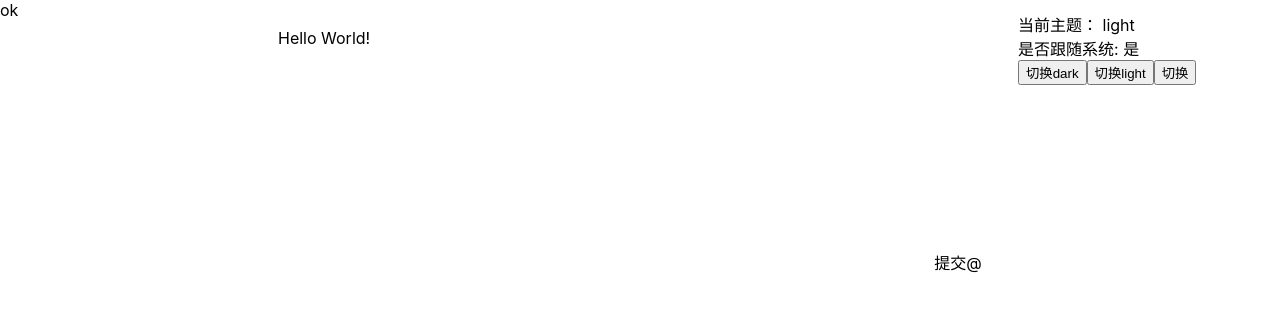
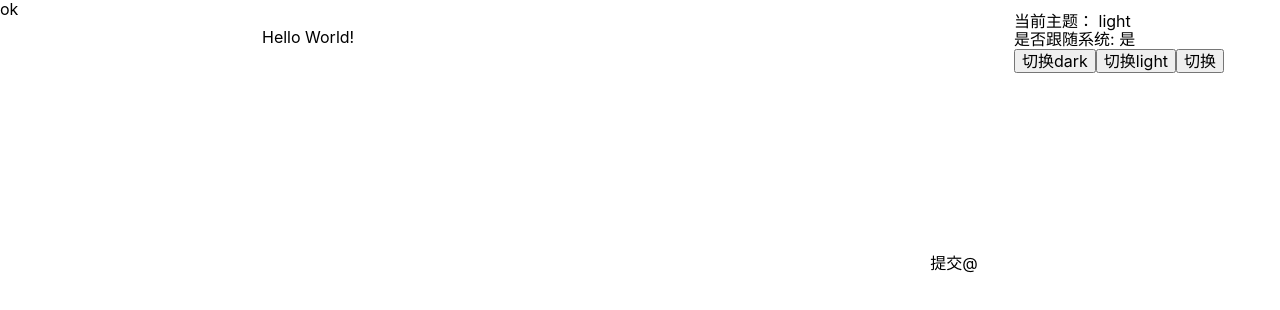
Before and after one commit to JunJD/starter_for_code_ts, a React app: page / in a window 1280 px wide. Shown: the top 310 px of the page. Built offline with nearby package versions, Linux system fonts and the light colour scheme.

Commit message:
feat：end

```diff
--- a/public/index.html
+++ b/public/index.html
@@ -14,6 +14,7 @@
       manifest.json provides metadata used when your web app is installed on a
       user's mobile device or desktop. See https://developers.google.com/web/fundamentals/web-app-manifest/
     -->
+    <meta name="viewport" content="initial-scale=1, width=device-width" />
     <link rel="manifest" href="%PUBLIC_URL%/manifest.json" />
     <!--
       Notice the use of %PUBLIC_URL% in the tags above.
--- a/src/common/style/base.less
+++ b/src/common/style/base.less
@@ -1,5 +1,5 @@
+@import url('@/common/style/normalize.less');
 @import url('@/common/style/colors/main.less');
-
 
 html body {
     margin: 0 auto;
--- /dev/null
+++ b/src/common/style/normalize.less
@@ -0,0 +1,349 @@
+/*! normalize.css v8.0.1 | MIT License | github.com/necolas/normalize.css */
+
+/* Document
+   ========================================================================== */
+
+/**
+ * 1. Correct the line height in all browsers.
+ * 2. Prevent adjustments of font size after orientation changes in iOS.
+ */
+
+ html {
+    line-height: 1.15; /* 1 */
+    -webkit-text-size-adjust: 100%; /* 2 */
+  }
+
+  /* Sections
+     ========================================================================== */
+
+  /**
+   * Remove the margin in all browsers.
+   */
+
+  body {
+    margin: 0;
+  }
+
+  /**
+   * Render the `main` element consistently in IE.
+   */
+
+  main {
+    display: block;
+  }
+
+  /**
+   * Correct the font size and margin on `h1` elements within `section` and
+   * `article` contexts in Chrome, Firefox, and Safari.
+   */
+
+  h1 {
+    font-size: 2em;
+    margin: 0.67em 0;
+  }
+
+  /* Grouping content
+     ========================================================================== */
+
+  /**
+   * 1. Add the correct box sizing in Firefox.
+   * 2. Show the overflow in Edge and IE.
+   */
+
+  hr {
+    box-sizing: content-box; /* 1 */
+    height: 0; /* 1 */
+    overflow: visible; /* 2 */
+  }
+
+  /**
+   * 1. Correct the inheritance and scaling of font size in all browsers.
+   * 2. Correct the odd `em` font sizing in all browsers.
+   */
+
+  pre {
+    font-family: monospace, monospace; /* 1 */
+    font-size: 1em; /* 2 */
+  }
+
+  /* Text-level semantics
+     ========================================================================== */
+
+  /**
+   * Remove the gray background on active links in IE 10.
+   */
+
+  a {
+    background-color: transparent;
+  }
+
+  /**
+   * 1. Remove the bottom border in Chrome 57-
+   * 2. Add the correct text decoration in Chrome, Edge, IE, Opera, and Safari.
+   */
+
+  abbr[title] {
+    border-bottom: none; /* 1 */
+    text-decoration: underline; /* 2 */
+    text-decoration: underline dotted; /* 2 */
+  }
+
+  /**
+   * Add the correct font weight in Chrome, Edge, and Safari.
+   */
+
+  b,
+  strong {
+    font-weight: bolder;
+  }
+
+  /**
+   * 1. Correct the inheritance and scaling of font size in all browsers.
+   * 2. Correct the odd `em` font sizing in all browsers.
+   */
+
+  code,
+  kbd,
+  samp {
+    font-family: monospace, monospace; /* 1 */
+    font-size: 1em; /* 2 */
+  }
+
+  /**
+   * Add the correct font size in all browsers.
+   */
+
+  small {
+    font-size: 80%;
+  }
+
+  /**
+   * Prevent `sub` and `sup` elements from affecting the line height in
+   * all browsers.
+   */
+
+  sub,
+  sup {
+    font-size: 75%;
+    line-height: 0;
+    position: relative;
+    vertical-align: baseline;
+  }
+
+  sub {
+    bottom: -0.25em;
+  }
+
+  sup {
+    top: -0.5em;
+  }
+
+  /* Embedded content
+     ========================================================================== */
+
+  /**
+   * Remove the border on images inside links in IE 10.
+   */
+
+  img {
+    border-style: none;
+  }
+
+  /* Forms
+     ========================================================================== */
+
+  /**
+   * 1. Change the font styles in all browsers.
+   * 2. Remove the margin in Firefox and Safari.
+   */
+
+  button,
+  input,
+  optgroup,
+  select,
+  textarea {
+    font-family: inherit; /* 1 */
+    font-size: 100%; /* 1 */
+    line-height: 1.15; /* 1 */
+    margin: 0; /* 2 */
+  }
+
+  /**
+   * Show the overflow in IE.
+   * 1. Show the overflow in Edge.
+   */
+
+  button,
+  input { /* 1 */
+    overflow: visible;
+  }
+
+  /**
+   * Remove the inheritance of text transform in Edge, Firefox, and IE.
+   * 1. Remove the inheritance of text transform in Firefox.
+   */
+
+  button,
+  select { /* 1 */
+    text-transform: none;
+  }
+
+  /**
+   * Correct the inability to style clickable types in iOS and Safari.
+   */
+
+  button,
+  [type="button"],
+  [type="reset"],
+  [type="submit"] {
+    appearance: button;
+  }
+
+  /**
+   * Remove the inner border and padding in Firefox.
+   */
+
+  button::-moz-focus-inner,
+  [type="button"]::-moz-focus-inner,
+  [type="reset"]::-moz-focus-inner,
+  [type="submit"]::-moz-focus-inner {
+    border-style: none;
+    padding: 0;
+  }
+
+  /**
+   * Restore the focus styles unset by the previous rule.
+   */
+
+  button:-moz-focusring,
+  [type="button"]:-moz-focusring,
+  [type="reset"]:-moz-focusring,
+  [type="submit"]:-moz-focusring {
+    outline: 1px dotted ButtonText;
+  }
+
+  /**
+   * Correct the padding in Firefox.
+   */
+
+  fieldset {
+    padding: 0.35em 0.75em 0.625em;
+  }
+
+  /**
+   * 1. Correct the text wrapping in Edge and IE.
+   * 2. Correct the color inheritance from `fieldset` elements in IE.
+   * 3. Remove the padding so developers are not caught out when they zero out
+   *    `fieldset` elements in all browsers.
+   */
+
+  legend {
+    box-sizing: border-box; /* 1 */
+    color: inherit; /* 2 */
+    display: table; /* 1 */
+    max-width: 100%; /* 1 */
+    padding: 0; /* 3 */
+    white-space: normal; /* 1 */
+  }
+
+  /**
+   * Add the correct vertical alignment in Chrome, Firefox, and Opera.
+   */
+
+  progress {
+    vertical-align: baseline;
+  }
+
+  /**
+   * Remove the default vertical scrollbar in IE 10+.
+   */
+
+  textarea {
+    overflow: auto;
+  }
+
+  /**
+   * 1. Add the correct box sizing in IE 10.
+   * 2. Remove the padding in IE 10.
+   */
+
+  [type="checkbox"],
+  [type="radio"] {
+    box-sizing: border-box; /* 1 */
+    padding: 0; /* 2 */
+  }
+
+  /**
+   * Correct the cursor style of increment and decrement buttons in Chrome.
+   */
+
+  [type="number"]::-webkit-inner-spin-button,
+  [type="number"]::-webkit-outer-spin-button {
+    height: auto;
+  }
+
+  /**
+   * 1. Correct the odd appearance in Chrome and Safari.
+   * 2. Correct the outline style in Safari.
+   */
+
+  [type="search"] {
+    appearance: textfield; /* 1 */
+    outline-offset: -2px; /* 2 */
+  }
+
+  /**
+   * Remove the inner padding in Chrome and Safari on macOS.
+   */
+
+  [type="search"]::-webkit-search-decoration {
+    -webkit-appearance: none;
+  }
+
+  /**
+   * 1. Correct the inability to style clickable types in iOS and Safari.
+   * 2. Change font properties to `inherit` in Safari.
+   */
+
+  ::-webkit-file-upload-button {
+    -webkit-appearance: button; /* 1 */
+    font: inherit; /* 2 */
+  }
+
+  /* Interactive
+     ========================================================================== */
+
+  /*
+   * Add the correct display in Edge, IE 10+, and Firefox.
+   */
+
+  details {
+    display: block;
+  }
+
+  /*
+   * Add the correct display in all browsers.
+   */
+
+  summary {
+    display: list-item;
+  }
+
+  /* Misc
+     ========================================================================== */
+
+  /**
+   * Add the correct display in IE 10+.
+   */
+
+  template {
+    display: none;
+  }
+
+  /**
+   * Add the correct display in IE 10.
+   */
+
+  [hidden] {
+    display: none;
+  }
--- a/src/common/style/theme/dark.less
+++ b/src/common/style/theme/dark.less
@@ -26,7 +26,6 @@
 
   --ai-text-primary: var(--ai-text-high);
   --ai-text-secondary: var(--ai-text-low);
-  --ai-text-disabled: rgba(var(--ai-text-high), 0.38);
 
 
 }
--- a/src/common/style/theme/light.less
+++ b/src/common/style/theme/light.less
@@ -27,5 +27,4 @@
 
   --ai-text-primary: var(--ai-text-high);
   --ai-text-secondary: var(--ai-text-low);
-  --ai-text-disabled: rgba(var(--ai-text-high), 0.38);
 }
--- a/src/configs/themeConfig.ts
+++ b/src/configs/themeConfig.ts
@@ -5,7 +5,7 @@
   mode: PaletteMode;
   color: ColorScales
   // routingLoader: boolean;
-  // navigationSize: number;
+//   navigationSize: number;
   // responsiveFontSizes: boolean;
   // disableRipple: boolean;
 };
@@ -21,7 +21,7 @@
 	// routingLoader: true /* true | false */,
 
 	// ** Navigation (Menu) Configs
-	// navigationSize: 260 /* Number in PX(Pixels) */,
+	// navigationSize: 220 /* Number in PX(Pixels) */,
 
 	// ** Other Configs 响应式式字体
 	// responsiveFontSizes: true /* true | false */,
--- a/src/layout/Navigation/index.less
+++ b/src/layout/Navigation/index.less
@@ -1,4 +1,18 @@
+:root {
+    --Sidebar-width: 220px;
+}
+
+@media (min-width: 1200px){
+    :root {
+        --Sidebar-width: 240px;
+    }
+}
+
 .navigation {
-    flex: 1;
+    width: var(--Sidebar-width);
     flex-shrink: 0;
+    position: sticky;
+    transition: width 0.4s;
+    border-right: 1px solid var(--ai-border-main);
+    background-color: var(--ai-background-paper);
 }
```
Also changed, not shown: public/robots.txt (deleted).
